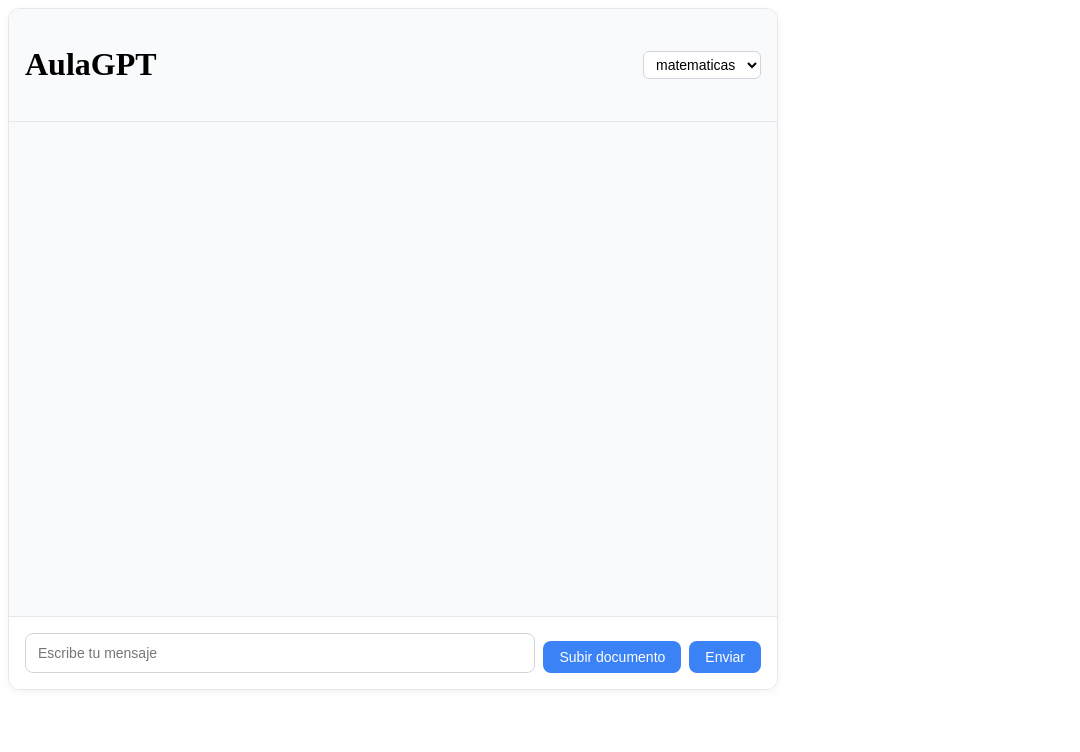
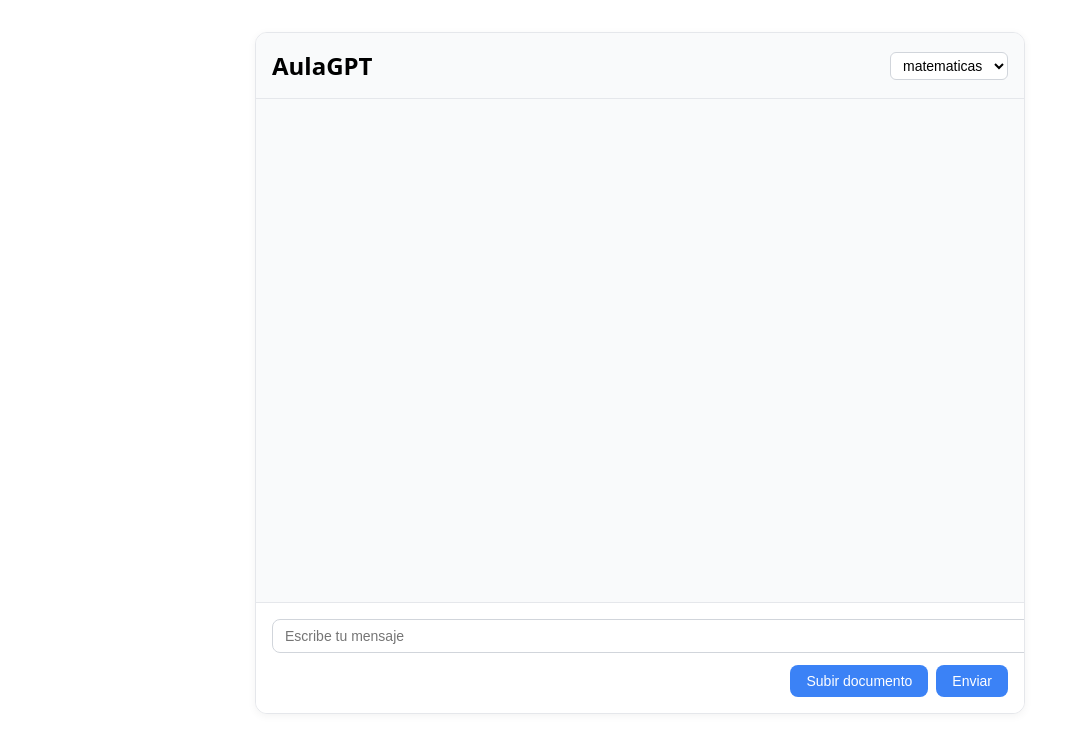
Before and after one commit to hugoagreda1902/AulaGPT-limpio, a React (Create React App) app in the folder aulagpt-frontend/: page /chat in a window 1280 px wide. Shown: the top 752 px of the page, without its empty margins (0-1080 px from the left). Built offline with nearby package versions, Linux system fonts and the light colour scheme; sample sign-in values are in the browser's storage.

Commit message:
Mensaje que describa tus cambios

```diff
--- a/aulagpt-frontend/src/components/ChatIA.jsx
+++ b/aulagpt-frontend/src/components/ChatIA.jsx
@@ -27,9 +27,8 @@ export default function ChatIA() {
     }
   }, [history, loading]);
 
-  const isTestReadyToSend = () => {
-    return testQuestions.length > 0 && testQuestions.every((_, i) => selectedAnswers[i]);
-  };
+  const isTestReadyToSend = () =>
+    testQuestions.length > 0 && testQuestions.every((_, i) => selectedAnswers[i]);
 
   const send = async (action = "answer") => {
     if (!input.trim() || !subject) return;
@@ -38,7 +37,6 @@ export default function ChatIA() {
     setTestQuestions([]);
     setSelectedAnswers({});
 
-    // Agrega mensaje de usuario
     const userMsg = { timestamp: new Date(), autor: "usuario", texto: input };
     setHistory(prev => [...prev, userMsg]);
     const question = input;
@@ -48,10 +46,6 @@ export default function ChatIA() {
       const actualAction = question.toLowerCase().includes("test") ? "test" : action;
       const data = await askQuestion(question, subject, actualAction);
 
-      // DEBUG: ver en consola la respuesta completa
-      console.log("📥 RESPUESTA /ask/:", data);
-
-      // Manejo de errores del servidor
       if (data.error) {
         const msg = data.error.includes("JSON válido")
           ? "❌ No se pudo generar el test. Asegúrate de que hay documentos subidos y reformula tu pregunta."
@@ -60,17 +54,13 @@ export default function ChatIA() {
         return;
       }
 
-      // Flujo de test interactivo
       if (actualAction === "test" && Array.isArray(data.test)) {
         setHistory(prev => [...prev, { timestamp: new Date(), autor: "ia", texto: "Aquí tienes tu test interactivo:" }]);
         setTestQuestions(data.test);
         return;
       }
 
-      // Flujo normal de respuesta o resumen con fallback
-      const text = data.answer
-        ? data.answer
-        : "❌ Respuesta vacía, revisa la consola.";
+      const text = data.answer ? data.answer : "❌ Respuesta vacía, revisa la consola.";
       const botMsg = { timestamp: new Date(), autor: "ia", texto: text };
       setHistory(prev => [...prev, botMsg]);
 
@@ -120,6 +110,7 @@ export default function ChatIA() {
 
   return (
     <div className="chat-container">
+      {/* Encabezado */}
       <div className="chat-header">
         <h1 className="chat-title">AulaGPT</h1>
         <select
@@ -131,6 +122,7 @@ export default function ChatIA() {
         </select>
       </div>
 
+      {/* Cuerpo del chat */}
       <div className="chat-body" ref={chatRef}>
         {history.map((msg, i) => {
           const isTestIntro = msg.texto === "Aquí tienes tu test interactivo:";
@@ -139,17 +131,17 @@ export default function ChatIA() {
               key={i}
               className={`chat-bubble ${msg.autor === "usuario" ? "user-msg" : "assistant-msg"}`}
             >
-              <p className="timestamp">
-                {new Date(msg.timestamp).toLocaleTimeString()}
-              </p>
+              <p className="timestamp">{new Date(msg.timestamp).toLocaleTimeString()}</p>
               {!isTestIntro && <p>{msg.texto}</p>}
             </div>
           );
         })}
 
+        {/* Preguntas del test */}
         {testQuestions.map((q, i) => (
           <div key={i} className="test-question">
             <p><strong>{i + 1}. {q.question}</strong></p>
+            <div className="test-options">
               {q.options.map((opt, idx) => (
                 <label key={idx}>
                   <input
@@ -158,15 +150,18 @@ export default function ChatIA() {
                     value={String.fromCharCode(65 + idx)}
                     checked={selectedAnswers[i] === String.fromCharCode(65 + idx)}
                     onChange={() => handleTestAnswer(i, String.fromCharCode(65 + idx))}
-                /> {String.fromCharCode(65 + idx)}. {opt}
+                  />
+                  {String.fromCharCode(65 + idx)}. {opt}
                 </label>
               ))}
+            </div>
           </div>
         ))}
 
         {loading && <p className="loading-msg">Cargando…</p>}
       </div>
 
+      {/* Footer de entrada */}
       <div className="chat-footer">
         <input
           type="text"
@@ -181,15 +176,20 @@ export default function ChatIA() {
           <button
             className="chat-button"
             onClick={() => setShowUpload(prev => !prev)}
-          >Subir documento</button>
+          >
+            Subir documento
+          </button>
           <button
             className="chat-button"
             onClick={() => send("answer")}
             disabled={loading}
-          >Enviar</button>
+          >
+            Enviar
+          </button>
         </div>
       </div>
 
+      {/* Botón para enviar test */}
       {isTestReadyToSend() && (
         <div className="submit-test">
           <button className="chat-button" onClick={handleSubmitTest}>
@@ -198,11 +198,13 @@ export default function ChatIA() {
         </div>
       )}
 
+      {/* Errores */}
       {error && <p className="chat-error">{error}</p>}
 
+      {/* Subida de documentos */}
       {showUpload && (
         <div className="upload-section">
-          <form onSubmit={handleUpload} className="space-y-2">
+          <form onSubmit={handleUpload}>
             <input
               type="file"
               onChange={e => setFile(e.target.files[0])}
--- a/aulagpt-frontend/src/styles/ChatIA.css
+++ b/aulagpt-frontend/src/styles/ChatIA.css
@@ -1,28 +1,35 @@
-/* Contenedor principal del chat */
+/* -------------------- CONTENEDOR PRINCIPAL -------------------- */
 .chat-container {
   background-color: white;
   width: 100%;
   max-width: 768px;
   height: 85vh;
+  margin: 2rem auto;
   border-radius: 12px;
   border: 1px solid #e5e7eb;
   box-shadow: 0 2px 8px rgba(0, 0, 0, 0.05);
   display: flex;
   flex-direction: column;
   overflow: hidden;
+  font-family: system-ui, sans-serif;
 }
 
-/* Encabezado superior del chat */
+/* -------------------- ENCABEZADO -------------------- */
 .chat-header {
   display: flex;
   justify-content: space-between;
   align-items: center;
   padding: 1rem;
+  background-color: #f9fafb;
   border-bottom: 1px solid #e5e7eb;
-  background-color: #f9fafb;
 }
 
-/* Selector de asignaturas */
+.chat-title {
+  font-size: 1.5rem;
+  font-weight: bold;
+  margin: 0;
+}
+
 .subject-selector {
   border: 1px solid #d1d5db;
   border-radius: 6px;
@@ -37,18 +44,17 @@
   border-color: #3b82f6;
 }
 
-/* Zona del cuerpo del chat */
+/* -------------------- MENSAJES / HISTORIAL -------------------- */
 .chat-body {
   flex: 1;
   padding: 1rem;
   overflow-y: auto;
+  background-color: #f9fafb;
   display: flex;
   flex-direction: column;
   gap: 12px;
-  background-color: #f9fafb;
 }
 
-/* Burbujas de mensajes */
 .chat-bubble {
   max-width: 75%;
   padding: 0.5rem 0.75rem;
@@ -60,26 +66,33 @@
 }
 
 .user-msg {
+  align-self: flex-end;
   background-color: #dbeafe;
-  align-self: flex-end;
 }
 
 .assistant-msg {
+  align-self: flex-start;
   background-color: #f3f4f6;
-  align-self: flex-start;
 }
 
-/* Pie de entrada del chat */
+.timestamp {
+  font-size: 0.75rem;
+  color: #9ca3af;
+  margin-bottom: 0.25rem;
+}
+
+/* -------------------- FOOTER (ENTRADA DE TEXTO + BOTONES) -------------------- */
 .chat-footer {
+  padding: 1rem;
+  background-color: #ffffff;
+  border-top: 1px solid #e5e7eb;
   display: flex;
-  gap: 8px;
-  padding: 1rem;
-  border-top: 1px solid #e5e7eb;
-  background-color: #ffffff;
+  flex-direction: column;
+  gap: 0.75rem;
 }
 
 .chat-input {
-  flex: 1;
+  width: 100%;
   border: 1px solid #d1d5db;
   border-radius: 8px;
   padding: 8px 12px;
@@ -91,6 +104,12 @@
 .chat-input:focus {
   outline: none;
   border-color: #3b82f6;
+}
+
+.chat-footer-buttons {
+  display: flex;
+  justify-content: flex-end;
+  gap: 8px;
 }
 
 .chat-button {
@@ -113,28 +132,28 @@
   cursor: not-allowed;
 }
 
-/* Animación para los mensajes */
-@keyframes fadeIn {
-  from {
-    opacity: 0;
-    transform: translateY(4px);
-  }
-  to {
-    opacity: 1;
-    transform: translateY(0);
-  }
+/* -------------------- TEST INTERACTIVO -------------------- */
+.test-question {
+  background-color: #ffffff;
+  padding: 1rem;
+  border: 1px solid #d1d5db;
+  border-radius: 8px;
 }
 
-/* NUEVOS ESTILOS AÑADIDOS */
+.test-options {
+  margin-top: 0.5rem;
+  display: flex;
+  flex-direction: column;
+  gap: 6px;
+}
 
-/* Mensaje de carga */
+/* -------------------- MENSAJES DE CARGA, ERROR Y ÉXITO -------------------- */
 .loading-msg {
   font-size: 0.875rem;
   color: #6b7280;
   text-align: center;
 }
 
-/* Mensajes de error y éxito */
 .chat-error {
   color: #dc2626;
   font-size: 0.875rem;
@@ -153,23 +172,41 @@
   margin: 0.5rem 1rem;
 }
 
-/* Área de subida de archivos */
+/* -------------------- SECCIÓN SUBIR DOCUMENTO -------------------- */
 .upload-section {
   padding: 1rem;
   border-top: 1px solid #e5e7eb;
   background-color: #f9fafb;
+  display: flex;
+  flex-direction: column;
+  gap: 0.75rem;
 }
 
-/* Responsive */
+/* -------------------- ENVÍO DE TEST -------------------- */
+.submit-test {
+  padding: 1rem;
+  border-top: 1px solid #e5e7eb;
+  background-color: #ffffff;
+  text-align: right;
+}
+
+/* -------------------- ANIMACIÓN -------------------- */
+@keyframes fadeIn {
+  from {
+    opacity: 0;
+    transform: translateY(4px);
+  }
+  to {
+    opacity: 1;
+    transform: translateY(0);
+  }
+}
+
+/* -------------------- RESPONSIVE -------------------- */
 @media (max-width: 600px) {
   .chat-container {
     height: 90vh;
     border-radius: 0;
-  }
-
-  .chat-input,
-  .chat-button {
-    font-size: 0.75rem;
   }
 
   .chat-header {
@@ -177,17 +214,14 @@
     align-items: flex-start;
     gap: 0.5rem;
   }
+
+  .chat-footer-buttons {
+    flex-direction: column;
+    width: 100%;
+  }
+
+  .chat-input,
+  .chat-button {
+    font-size: 0.75rem;
+  }
 }
-
-.chat-footer-buttons {
-  display: flex;
-  gap: 8px;
-  margin-top: 0.5rem;
-}
-
-
-.timestamp {
-  font-size: 0.75rem;
-  color: #9ca3af;
-  margin-bottom: 0.25rem;
-}
```
Lines whose indentation alone changed are shown as unchanged.
